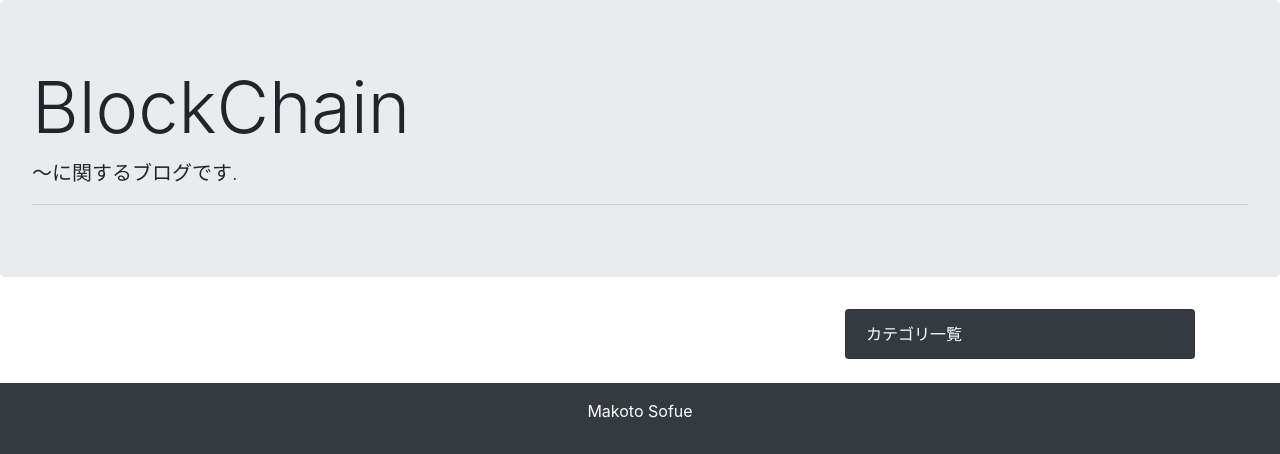
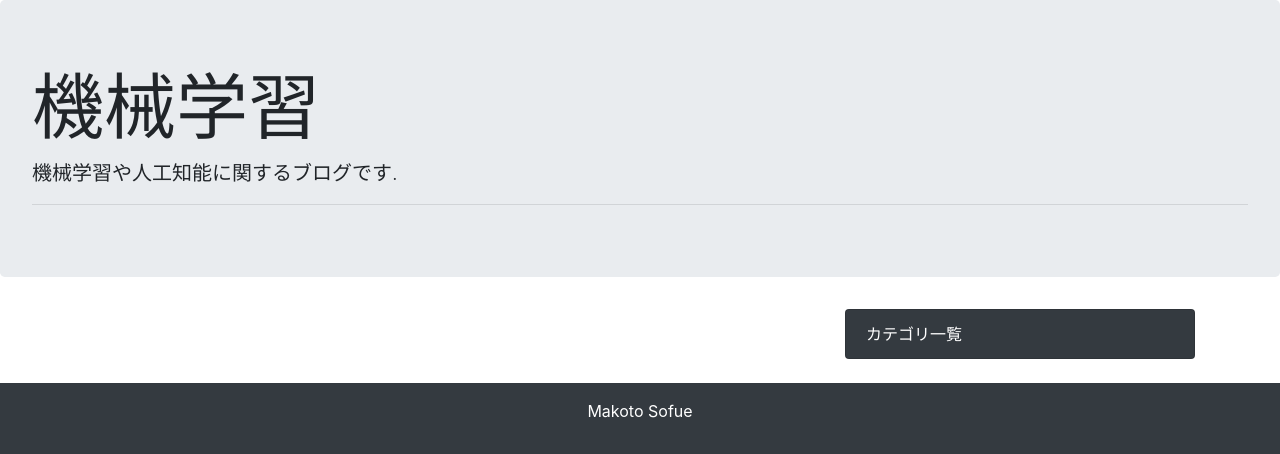
Before and after one commit to makoto-sofue/Python, a Django app: template blog/templates/blog/base.html in a window 1280 px wide. Shown: the part 56-510 px from the top of the page. Run offline with Django 3.2, Linux system fonts and the light colour scheme; the template is opened without the code that fills it, so the values that code supplies are empty; some libraries are stand-ins or nearby versions.

Commit message:
second commit

```diff
--- a/blog/templates/blog/base.html
+++ b/blog/templates/blog/base.html
@@ -41,8 +41,8 @@
     </nav>
 
     <div class="jumbotron">
-      <h1 class="display-3">BlockChain</h1>
-      <p class="lead">〜に関するブログです.</p>
+      <h1 class="display-3">機械学習</h1>
+      <p class="lead">機械学習や人工知能に関するブログです.</p>
       <hr class="my-2">
     </div>
 
```
Also changed, not shown: db.sqlite3.
